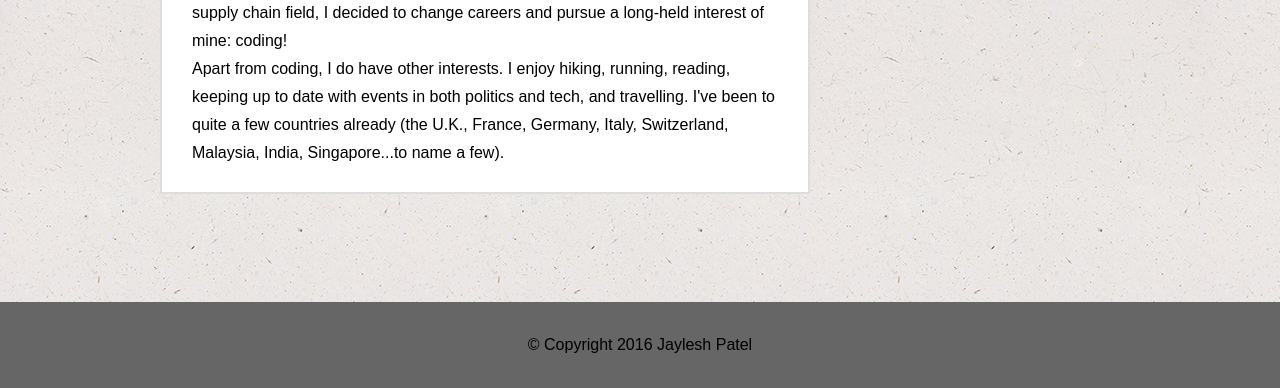
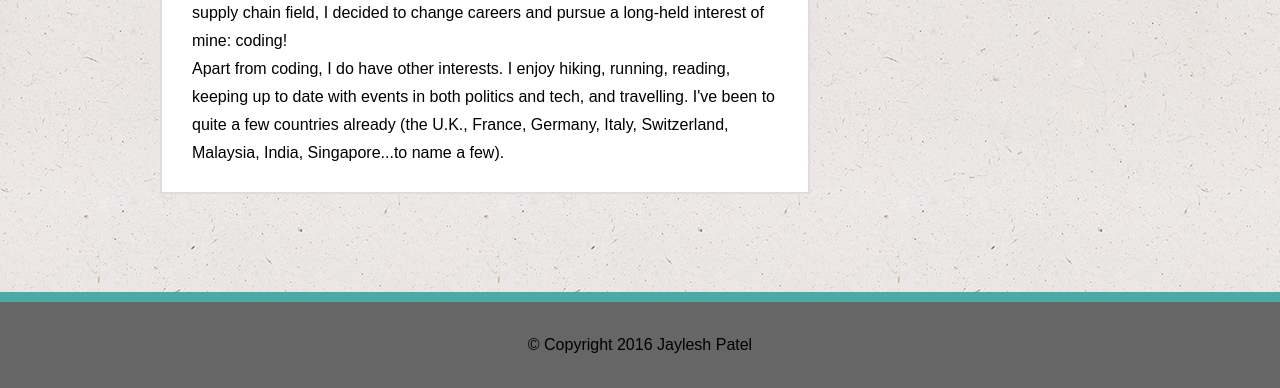
Before and after one commit to jaylesh27/Responsive-Portfolio, a plain HTML site: page index.html in a window 1280 px wide. Shown: the part 412-800 px from the top of the page. Drawn offline with Linux system fonts and the light colour scheme.

Commit message:
minor footer correction

```diff
--- a/assets/css/style.css
+++ b/assets/css/style.css
@@ -115,17 +115,17 @@ a {
 
 
 #footer-section {
-	position: absolute;
-	left: 0;
-  	bottom: 0;
 	background-color: #666666;
 	padding-top: 35px;
   	padding-bottom: 35px;
   	text-align: center;
   	width: 100%;
   	border-top-color: #4aaaa5;
+  	border-top-width: 10px;
   	border-top-style: solid;
-  	border-top-width: 5px:
+  	position: absolute;
+	left: 0;
+  	bottom: 0;
 }
 
 #portfolio-section {
```
